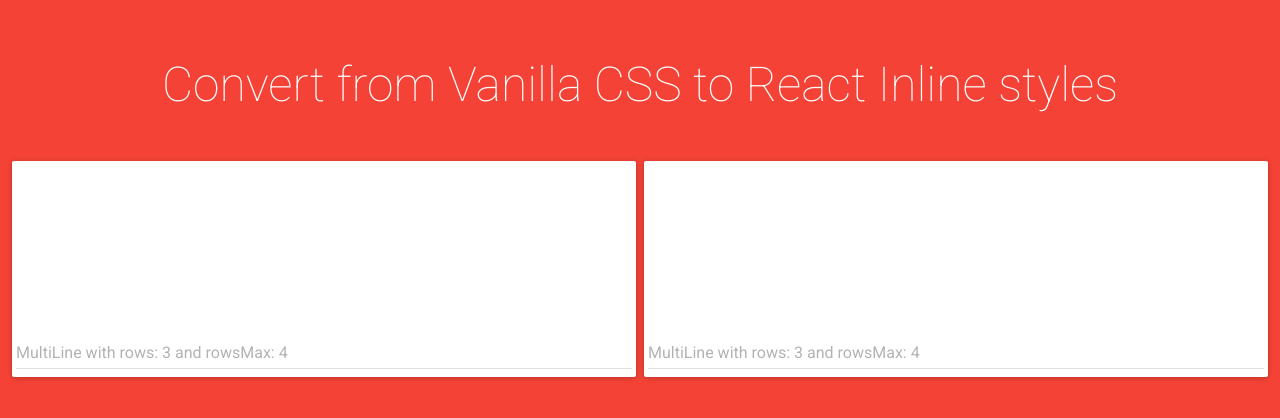
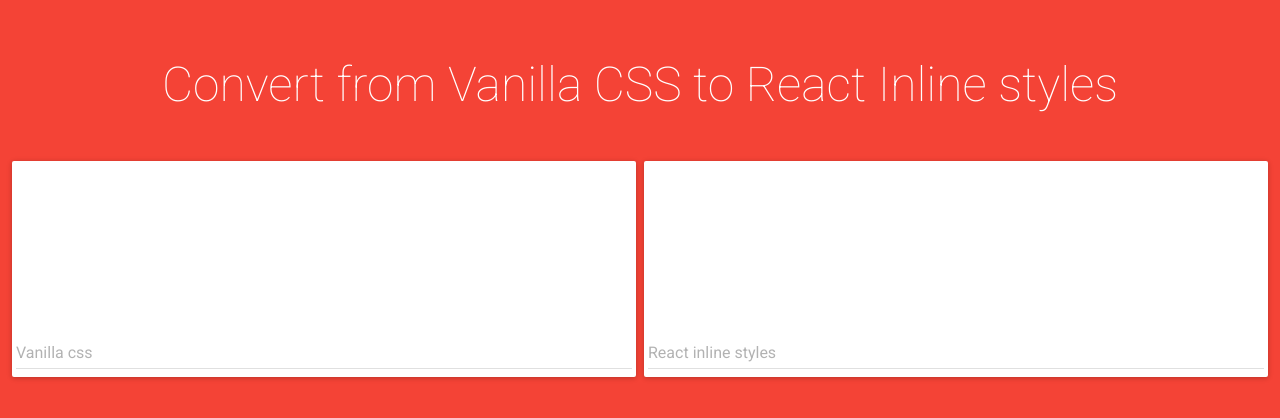
Before and after one commit to SuhairZain/css-reactify, a React app: page / in a window 1280 px wide. Shown: the top 418 px of the page. Built offline with nearby package versions, Linux system fonts and the light colour scheme; what react-tap-event-plugin would draw is missing.

Commit message:
added proper hint texts

```diff
--- a/src/App.jsx
+++ b/src/App.jsx
@@ -49,8 +49,8 @@ class App extends React.Component {
             <div style={this.styles.root}>
                 <p style={this.styles.title}>Convert from Vanilla CSS to React Inline styles</p>
                 <div style={this.styles.cards}>
-                    <InputCard onChange={this.handleChange} text={this.state.input}/>
-                    <InputCard text={this.state.output}/>
+                    <InputCard onChange={this.handleChange} text={this.state.input} hint="Vanilla css"/>
+                    <InputCard text={this.state.output} hint="React inline styles"/>
                 </div>
             </div>
         );
--- a/src/InputCard.jsx
+++ b/src/InputCard.jsx
@@ -30,7 +30,7 @@ class InputCard extends React.Component {
                     <TextField
                         value={this.props.text}
                         style={this.styles.field}
-                        hintText="MultiLine with rows: 3 and rowsMax: 4"
+                        hintText={this.props.hint}
                         multiLine={true}
                         fullWidth={true}
                         rows={8}
```
